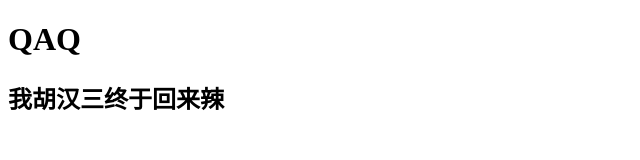
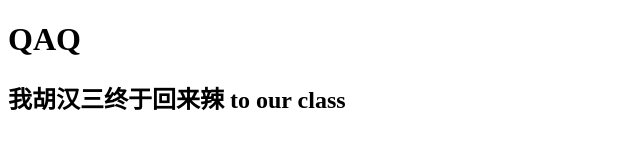
Before and after one commit to XIONGQI98/QAQtest, a plain HTML site: page index.html in a window 1280 px wide. Shown: the whole page, without its empty margins (0-640 px from the left). Drawn offline with Linux system fonts and the light colour scheme.

Commit message:
update index 胡汉三

```diff
--- a/index.html
+++ b/index.html
@@ -10,7 +10,7 @@
 
 <body>
     <h1>QAQ</h1>
-    <h2>我胡汉三终于回来辣</h2>
+    <h2>我胡汉三终于回来辣 to our class</h2>
 </body>
 
 </html>
```
